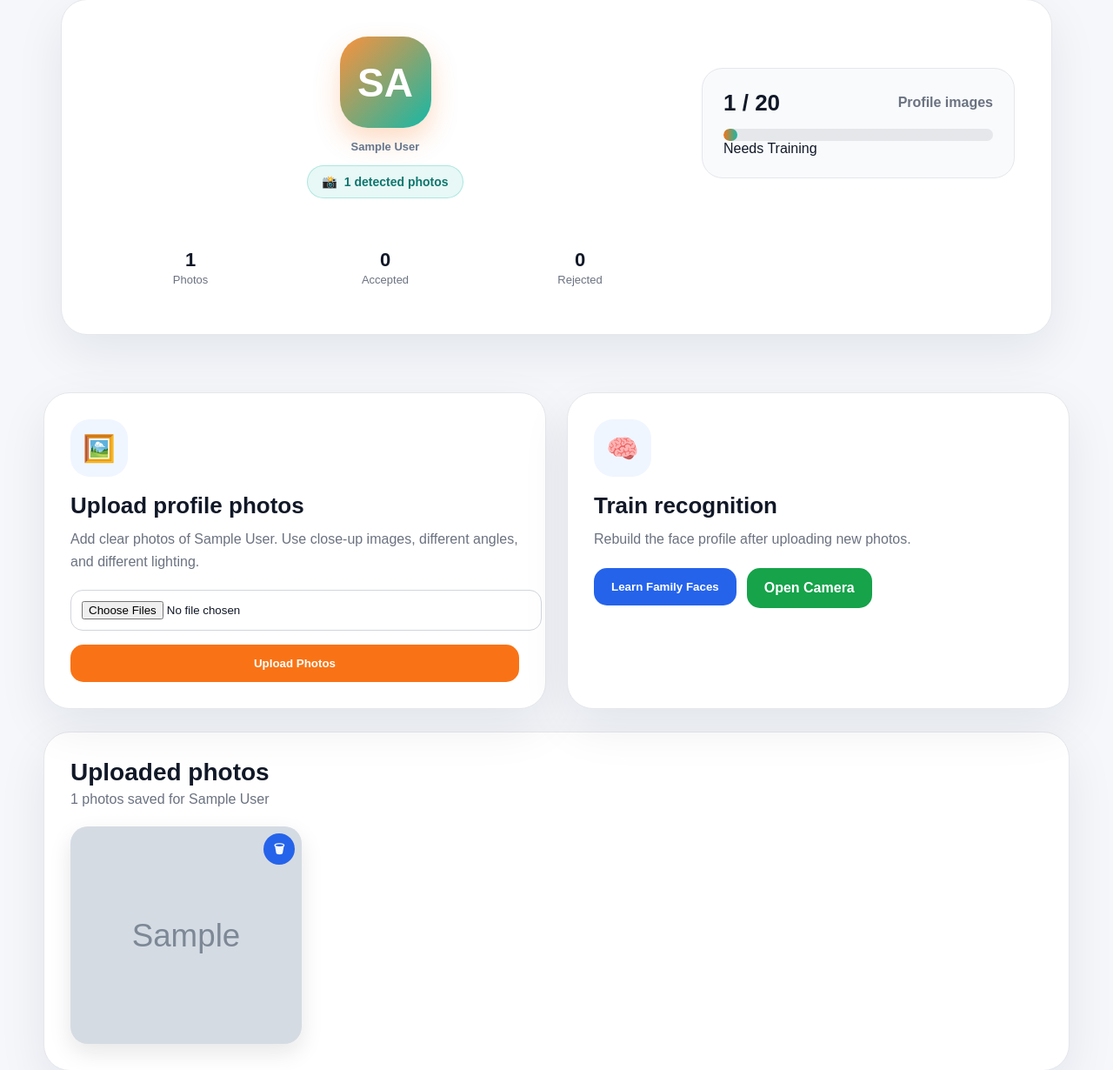
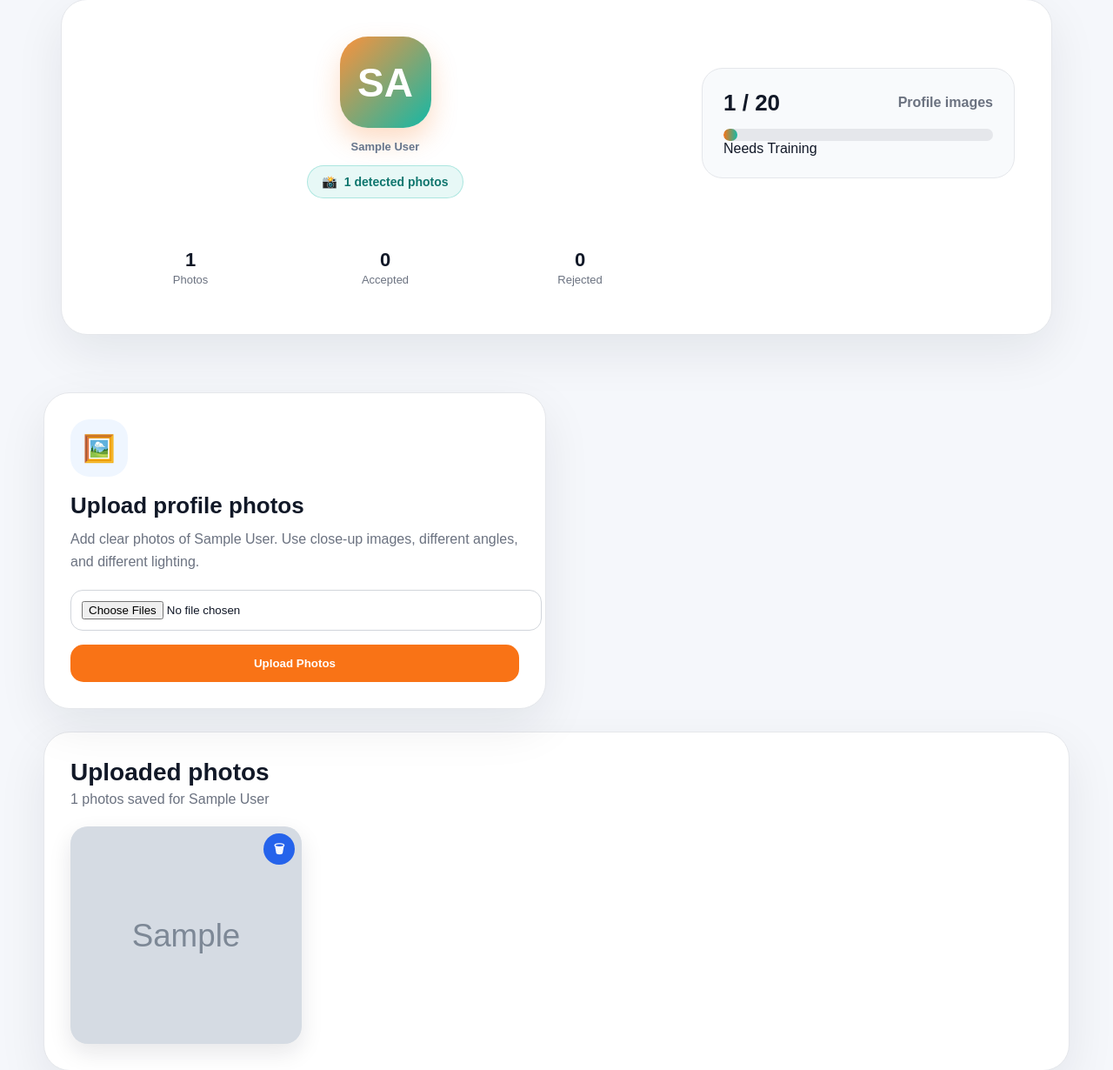
Before and after one commit to jimmyadda/FamilyFocus, a Flask app: page /member/1 in a window 1280 px wide. Shown: the part 162-1392 px from the top of the page at 87% size. Run offline with Flask 3, Linux system fonts and the light colour scheme; the visitor is signed in with stand-in values (Sample User, id 1); tables that the repository leaves empty hold one stand-in row (values such as "Sample post"); grey boxes marked "Sample" are stand-in pictures; parts of the project's set-up code (start-up, migrations or seed data) failed here and were passed over.

Commit message:
before App API Cleanup

```diff
--- a/templates/member.html
+++ b/templates/member.html
@@ -279,7 +279,7 @@
         </form>
 
 
-        <div class="member-tools-card">
+<!--         <div class="member-tools-card">
 
             <div class="member-card-icon">🧠</div>
 
@@ -308,7 +308,7 @@
 
             </div>
 
-        </div>
+        </div> -->
 
     </section>
 
```
